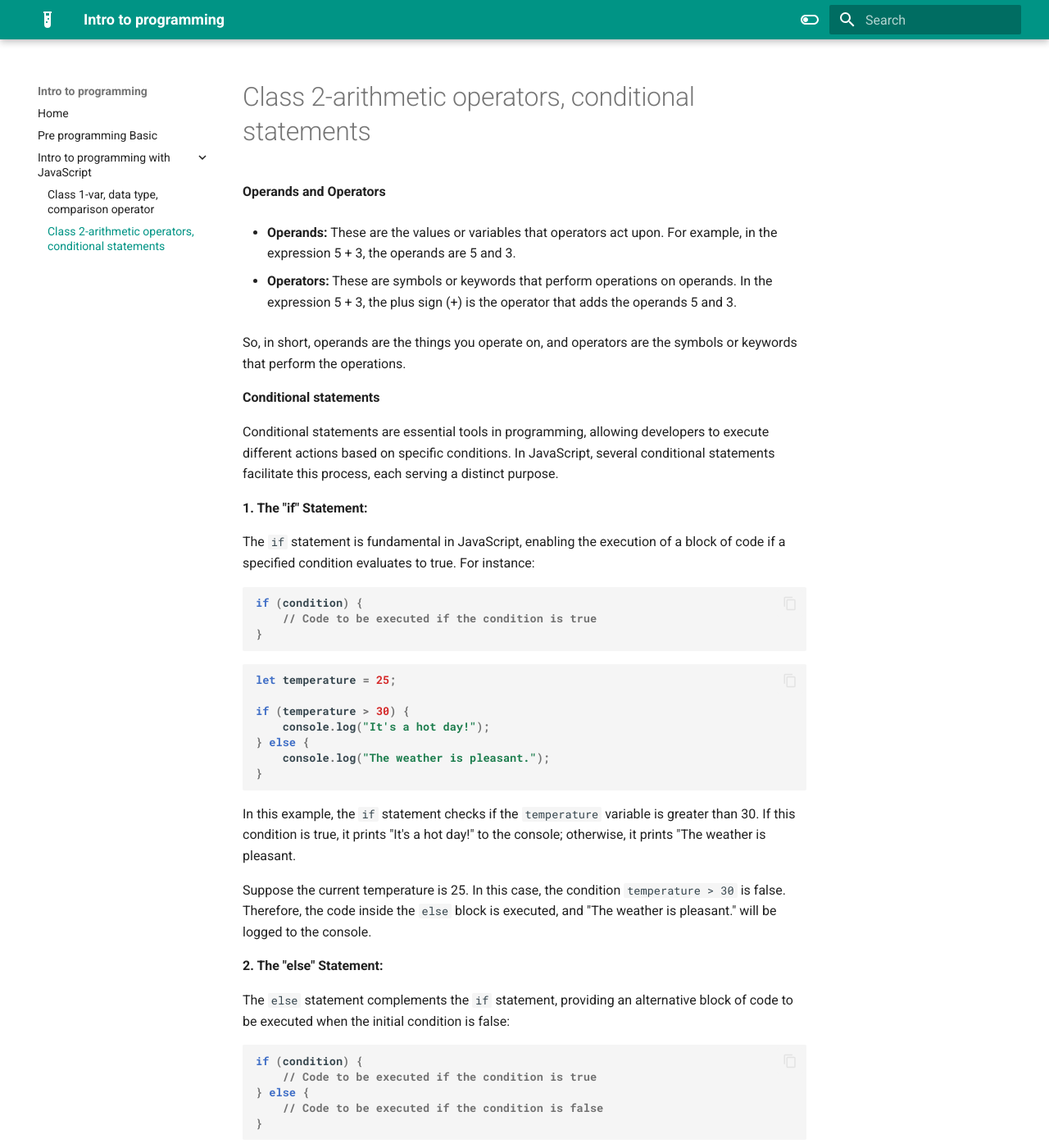
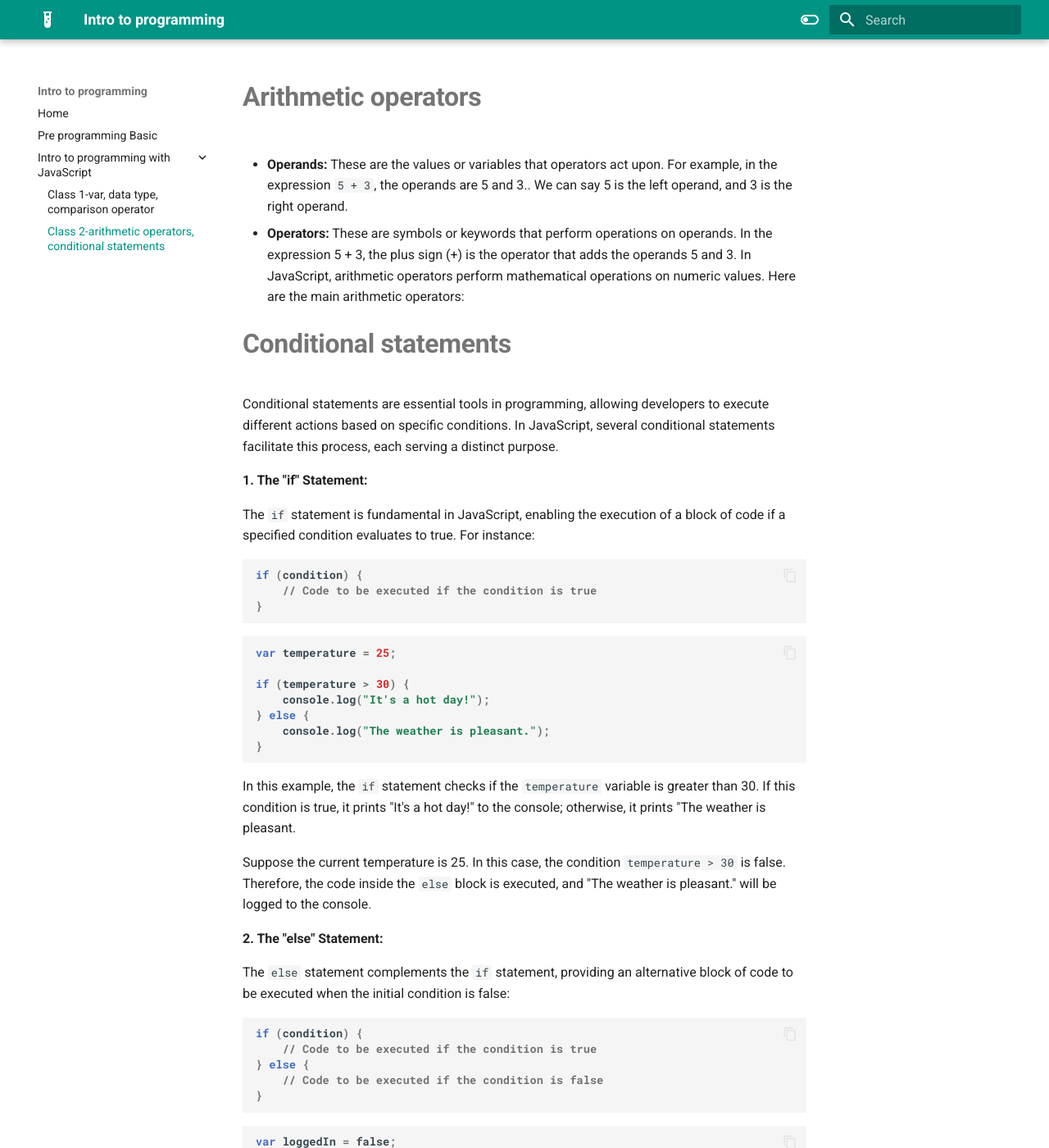
Before and after one commit to ramiz-moktader/geospatial-programming-course, an MkDocs documentation site: the page built from docs/conditional-statements-class2.md, in a window 1280 px wide and 1400 px high. Shown: the whole window at 82% size. Built offline with MkDocs 1.6.1 and Material for MkDocs 9.7.7, drawn with Linux system fonts in a browser that asks for light colours.

Commit message:
added operators details

````diff
--- a/docs/conditional-statements-class2.md
+++ b/docs/conditional-statements-class2.md
@@ -1,19 +1,12 @@
+# **Arithmetic operators**
+
+- **Operands:** These are the values or variables that operators act upon. For example, in the expression `5 + 3`, the operands are 5 and 3.. We can say 5 is the left operand, and 3 is the right operand.
+
+- **Operators:** These are symbols or keywords that perform operations on operands. In the expression 5 + 3, the plus sign (+) is the operator that adds the operands 5 and 3.
+In JavaScript, arithmetic operators perform mathematical operations on numeric values. Here are the main arithmetic operators:
 
 
-
-**Operands and Operators**
-
-
-- **Operands:** These are the values or variables that operators act upon. For example, in the expression 5 + 3, the operands are 5 and 3.
-
-- **Operators:** These are symbols or keywords that perform operations on operands. In the expression 5 + 3, the plus sign (+) is the operator that adds the operands 5 and 3.
-
-So, in short, operands are the things you operate on, and operators are the symbols or keywords that perform the operations.
-
-
-
-
-**Conditional statements**
+# **Conditional statements**
 
 Conditional statements are essential tools in programming, allowing developers to execute different actions based on specific conditions. In JavaScript, several conditional statements facilitate this process, each serving a distinct purpose.
 
@@ -28,7 +21,7 @@ if (condition) {
 ```
 
 ```javascript
-let temperature = 25;
+var temperature = 25;
 
 if (temperature > 30) {
     console.log("It's a hot day!");
@@ -54,7 +47,7 @@ if (condition) {
 ```
 
 ```javascript
-let loggedIn = false;
+var loggedIn = false;
 
 if (loggedIn) {
     console.log("Welcome, user!");
@@ -81,7 +74,7 @@ if (condition1) {
 }
 ```
 ```javascript
-let hour = 15;
+var hour = 15;
 
 if (hour < 12) {
     console.log("Good morning!");
````
